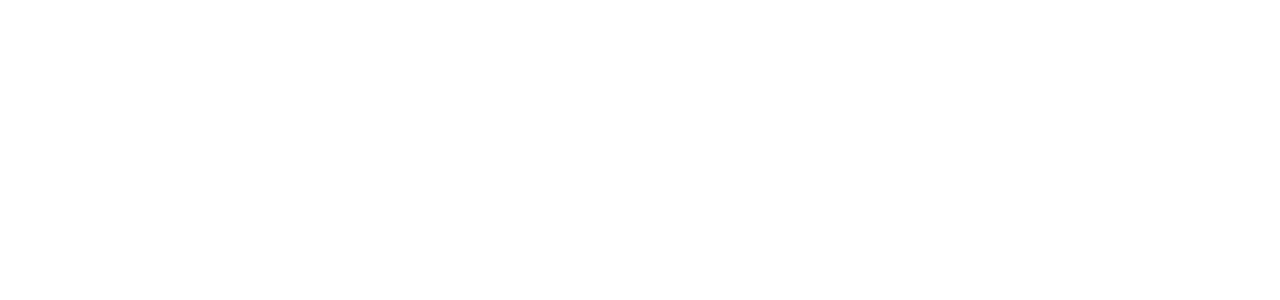
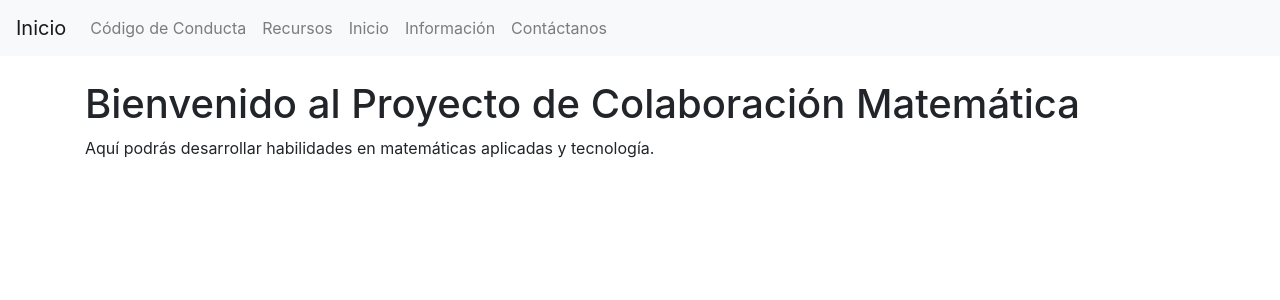
Before and after one commit to MathUPTC/MathApp, a Flask app: page / in a window 1280 px wide. Before the commit the part shown is empty. Shown: the top 300 px of the page. Run offline with Flask 3, Linux system fonts and the light colour scheme; some libraries are stand-ins or nearby versions.

Commit message:
estructura basica index

```diff
--- a/app/templates/index.html
+++ b/app/templates/index.html
@@ -1,12 +1,33 @@
 <!DOCTYPE html>
-<html lang="en">
+<html lang="es">
 <head>
     <meta charset="UTF-8">
     <meta name="viewport" content="width=device-width, initial-scale=1.0">
-    <title>Document</title>
+    <link rel="stylesheet" href="https://stackpath.bootstrapcdn.com/bootstrap/4.5.2/css/bootstrap.min.css">
+    <title>Proyecto de Colaboración Matemática</title>
 </head>
+<body>
+    <nav class="navbar navbar-expand-lg navbar-light bg-light">
+        <a class="navbar-brand" href="#">Inicio</a>
+        <div class="collapse navbar-collapse" id="navbarNav">
+            <ul class="navbar-nav">
+                <li class="nav-item"><a class="nav-link" href="#codigo">Código de Conducta</a></li>
+                <li class="nav-item"><a class="nav-link" href="#recursos">Recursos</a></li>
+                <li class="nav-item"><a class="nav-link" href="#conexiones">Inicio</a></li>
+                <li class="nav-item"><a class="nav-link" href="#eventos">Información</a></li>
+                <li class="nav-item"><a class="nav-link" href="#contacto">Contáctanos</a></li>
+            </ul>
+        </div>
+    </nav>
 
-<body>
+    <div class="container">
+        <h1 class="mt-4">Bienvenido al Proyecto de Colaboración Matemática</h1>
+        <p>Aquí podrás desarrollar habilidades en matemáticas aplicadas y tecnología.</p>
+        <!-- Agrega más contenido aquí -->
+    </div>
 
+    <script src="https://code.jquery.com/jquery-3.5.1.slim.min.js"></script>
+    <script src="https://cdn.jsdelivr.net/npm/@popperjs/core@2.9.2/dist/umd/popper.min.js"></script>
+    <script src="https://stackpath.bootstrapcdn.com/bootstrap/4.5.2/js/bootstrap.min.js"></script>
 </body>
 </html>
```
